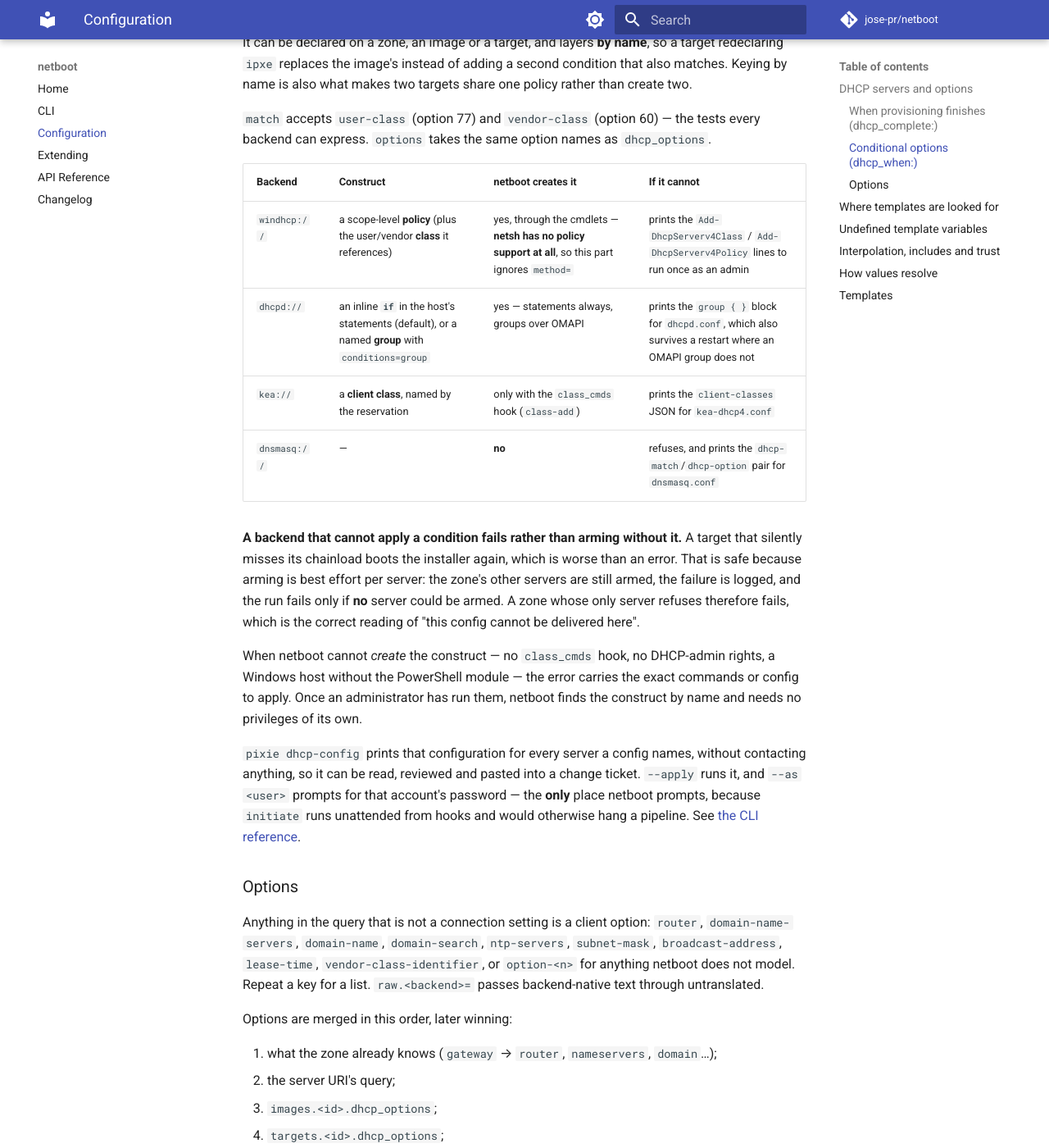
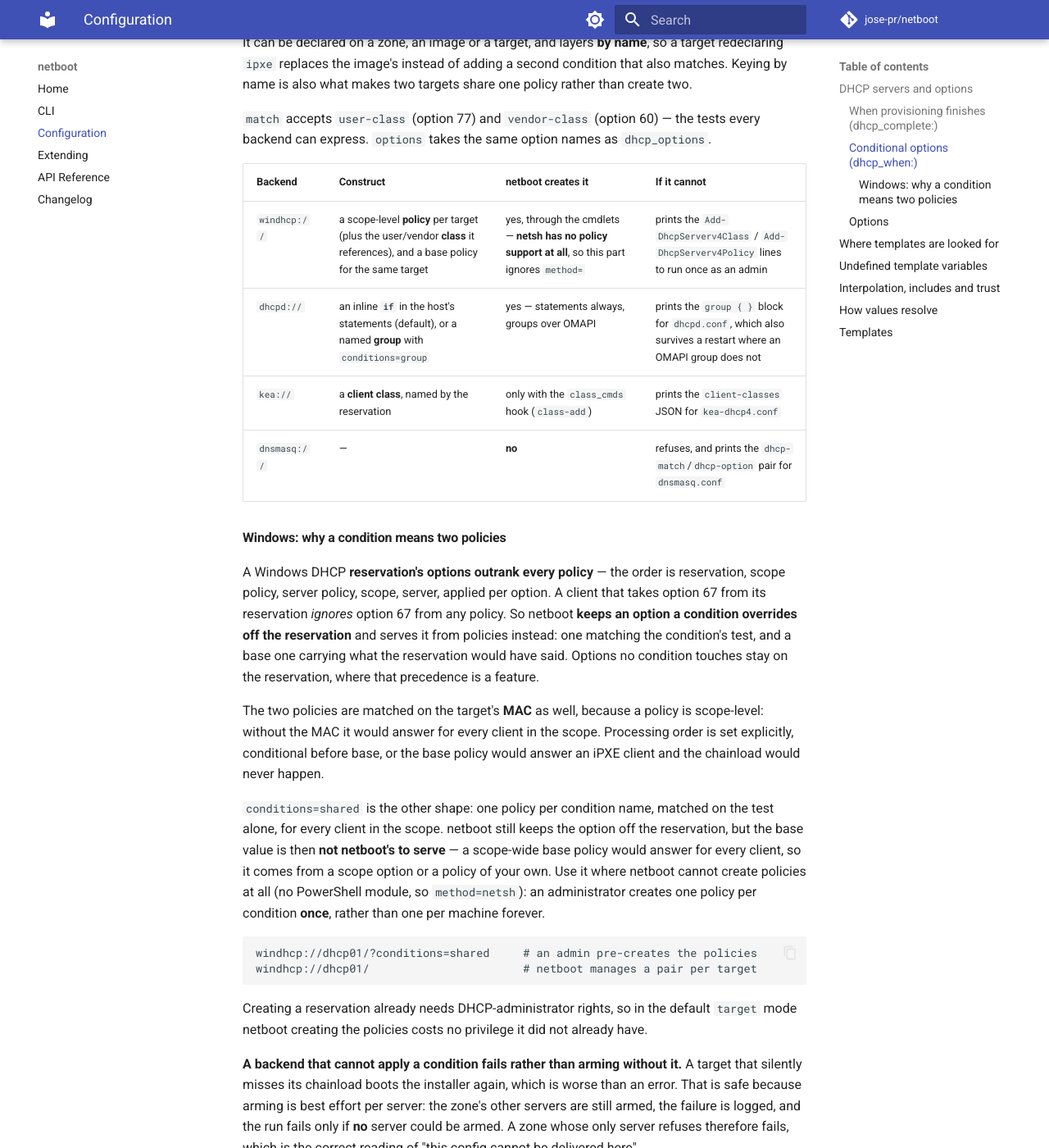
Before and after one commit to jose-pr/netboot, an MkDocs documentation site: the page built from docs/configuration.md, in a window 1280 px wide and 1400 px high, scrolled down 3979 px. Shown: the whole window at 82% size. Built offline with MkDocs 1.6.1 and Material for MkDocs 9.7.7, drawn with Linux system fonts in a browser that asks for light colours; comment, search, counter and statistics services are not loaded.

Commit message:
docs: why a Windows condition means two policies and an empty reservation slot

````diff
--- a/docs/configuration.md
+++ b/docs/configuration.md
@@ -179,10 +179,42 @@ every backend can express. `options` takes the same option names as
 
 | Backend | Construct | netboot creates it | If it cannot |
 | ------- | --------- | ------------------ | ------------ |
-| `windhcp://` | a scope-level **policy** (plus the user/vendor **class** it references) | yes, through the cmdlets — **netsh has no policy support at all**, so this part ignores `method=` | prints the `Add-DhcpServerv4Class` / `Add-DhcpServerv4Policy` lines to run once as an admin |
+| `windhcp://` | a scope-level **policy** per target (plus the user/vendor **class** it references), and a base policy for the same target | yes, through the cmdlets — **netsh has no policy support at all**, so this part ignores `method=` | prints the `Add-DhcpServerv4Class` / `Add-DhcpServerv4Policy` lines to run once as an admin |
 | `dhcpd://` | an inline **`if`** in the host's statements (default), or a named **group** with `conditions=group` | yes — statements always, groups over OMAPI | prints the `group { }` block for `dhcpd.conf`, which also survives a restart where an OMAPI group does not |
 | `kea://` | a **client class**, named by the reservation | only with the `class_cmds` hook (`class-add`) | prints the `client-classes` JSON for `kea-dhcp4.conf` |
 | `dnsmasq://` | — | **no** | refuses, and prints the `dhcp-match`/`dhcp-option` pair for `dnsmasq.conf` |
+
+#### Windows: why a condition means two policies
+
+A Windows DHCP **reservation's options outrank every policy** — the order is
+reservation, scope policy, server policy, scope, server, applied per option. A
+client that takes option 67 from its reservation *ignores* option 67 from any
+policy. So netboot **keeps an option a condition overrides off the reservation**
+and serves it from policies instead: one matching the condition's test, and a base
+one carrying what the reservation would have said. Options no condition touches
+stay on the reservation, where that precedence is a feature.
+
+The two policies are matched on the target's **MAC** as well, because a policy is
+scope-level: without the MAC it would answer for every client in the scope.
+Processing order is set explicitly, conditional before base, or the base policy
+would answer an iPXE client and the chainload would never happen.
+
+`conditions=shared` is the other shape: one policy per condition name, matched on
+the test alone, for every client in the scope. netboot still keeps the option off
+the reservation, but the base value is then **not netboot's to serve** — a
+scope-wide base policy would answer for every client, so it comes from a scope
+option or a policy of your own. Use it where netboot cannot create policies at all
+(no PowerShell module, so `method=netsh`): an administrator creates one policy per
+condition **once**, rather than one per machine forever.
+
+```
+windhcp://dhcp01/?conditions=shared     # an admin pre-creates the policies
+windhcp://dhcp01/                       # netboot manages a pair per target
+```
+
+Creating a reservation already needs DHCP-administrator rights, so in the default
+`target` mode netboot creating the policies costs no privilege it did not already
+have.
 
 **A backend that cannot apply a condition fails rather than arming without it.** A
 target that silently misses its chainload boots the installer again, which is
````
Also changed, not shown: CHANGELOG.md (+8 -0 lines).
